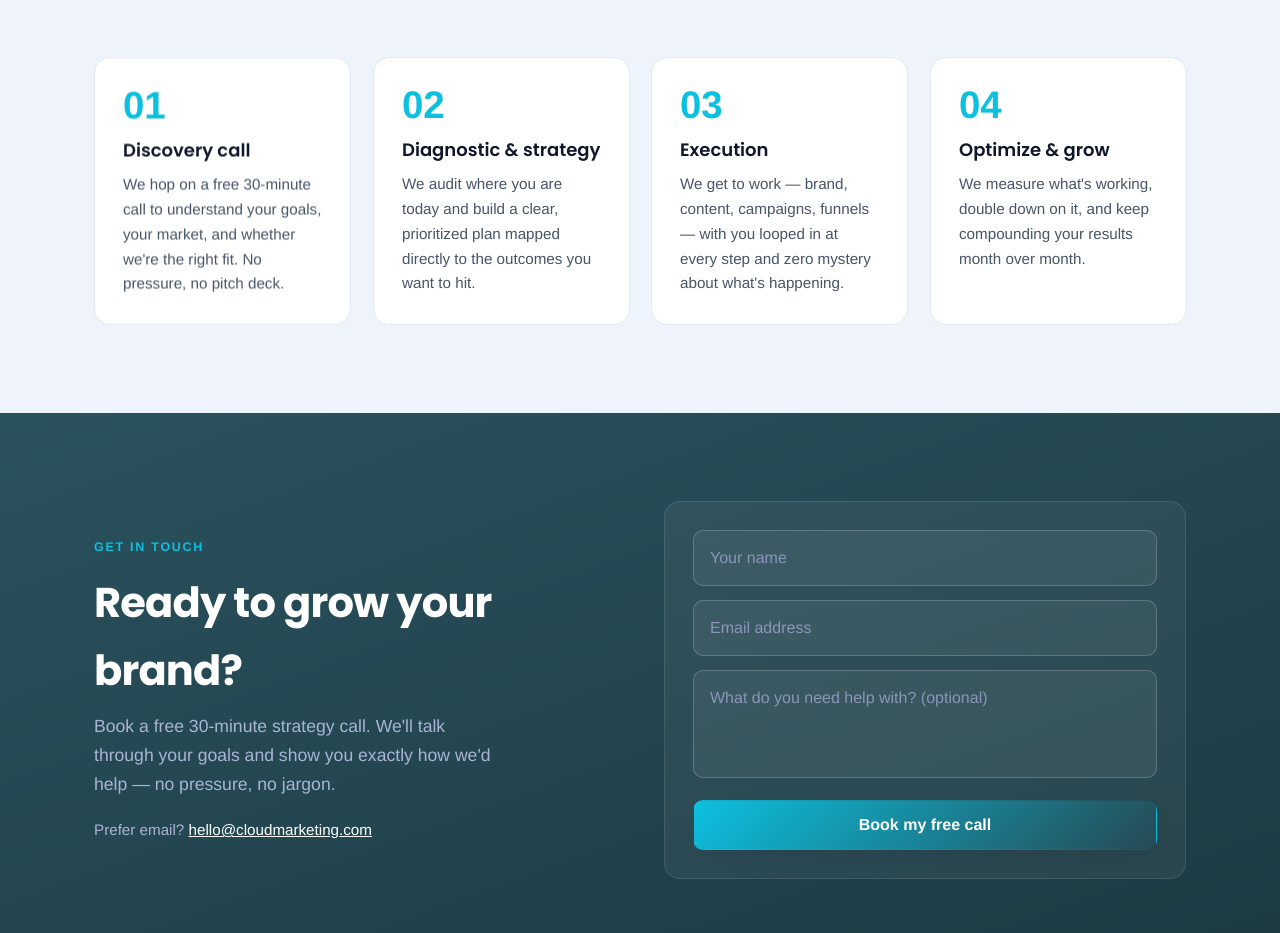
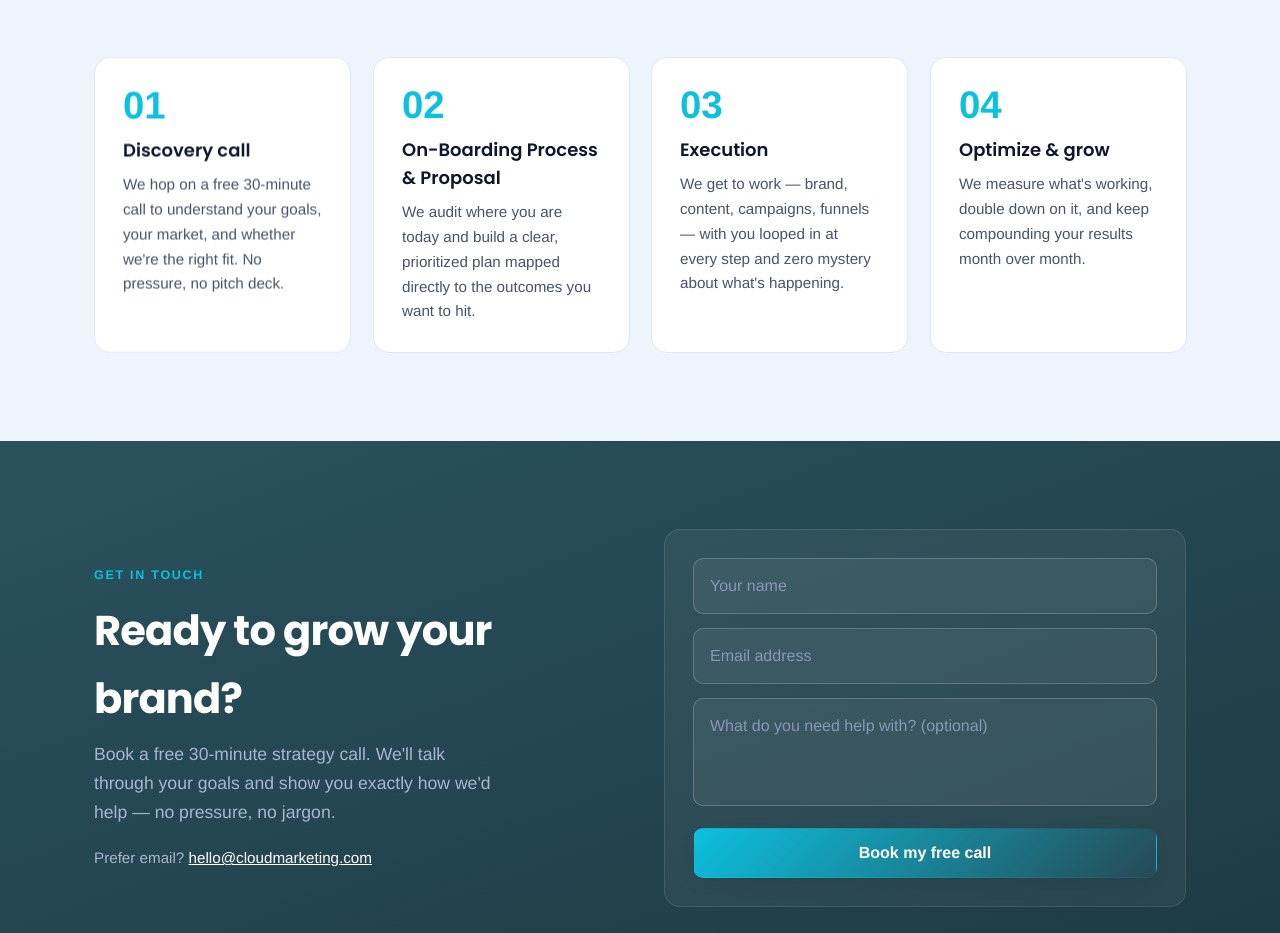
Before and after one commit to leslieap2026/Cloud-Marketing-Website, a Next.js app: page / in a window 1280 px wide. Shown: the part 4383-5316 px from the top of the page. Built offline with nearby package versions, Linux system fonts and the light colour scheme.

Commit message:
Update Process.tsx

```diff
--- a/components/Process.tsx
+++ b/components/Process.tsx
@@ -9,7 +9,7 @@ const steps = [
   },
   {
     num: "02",
-    title: "Diagnostic & strategy",
+    title: "On-Boarding Process & Proposal",
     body: "We audit where you are today and build a clear, prioritized plan mapped directly to the outcomes you want to hit.",
   },
   {
```
